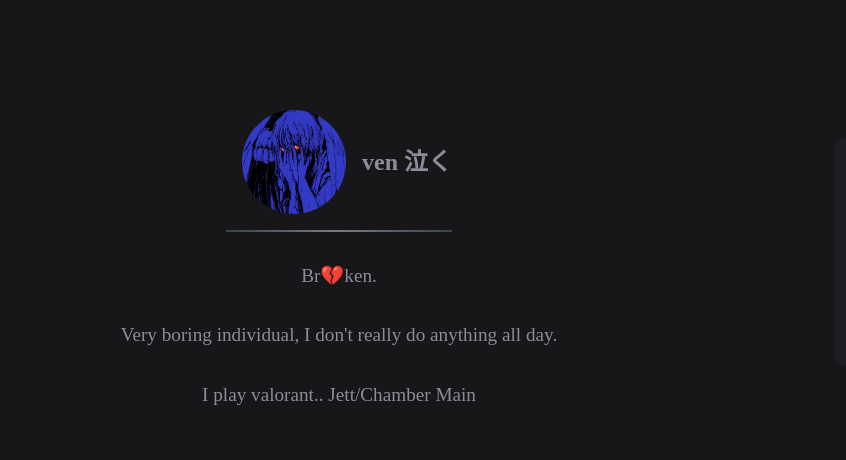
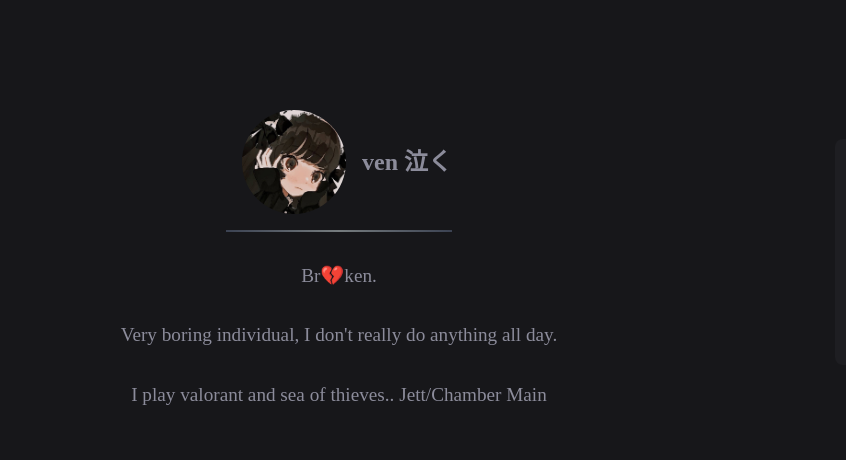
Before and after one commit to rawt4k/ven.rip, a website: page index.html in a window 1280 px wide. Shown: the part 136-596 px from the top of the page, 301-1147 px from the left. Drawn offline with Linux system fonts and the light colour scheme.

Commit message:
Update index.html

```diff
--- a/index.html
+++ b/index.html
@@ -46,7 +46,7 @@
 
     <main id="home" class="main-body">
         <div id="home-header">
-            <img id="avatar" src="assets/idkanymore.jpg?size=256">
+            <img id="avatar" src="assets/emoanimegirl.jpg?size=256">
             <h2 id="hey">ven 泣く</h2>
         </div>
 
@@ -59,7 +59,7 @@
         </section>
 
         <section>
-             I play valorant.. Jett/Chamber Main
+             I play valorant and sea of thieves.. Jett/Chamber Main
         </section>
 
 
```
